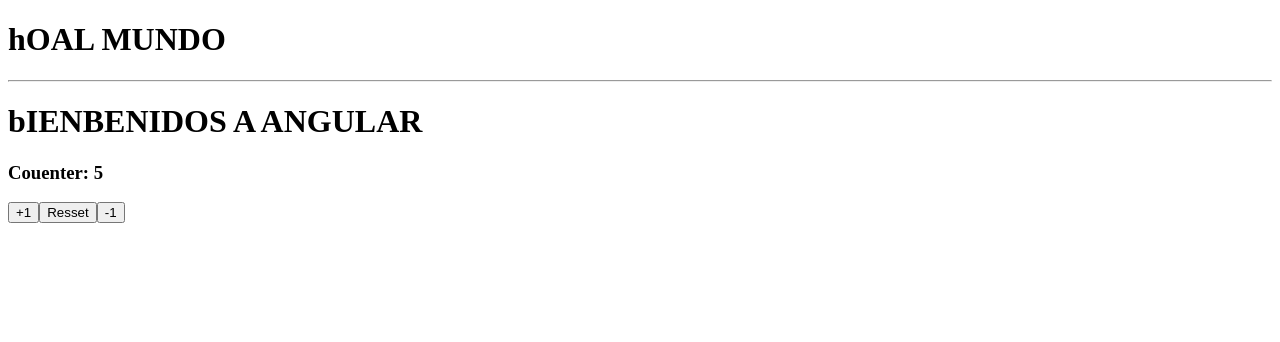
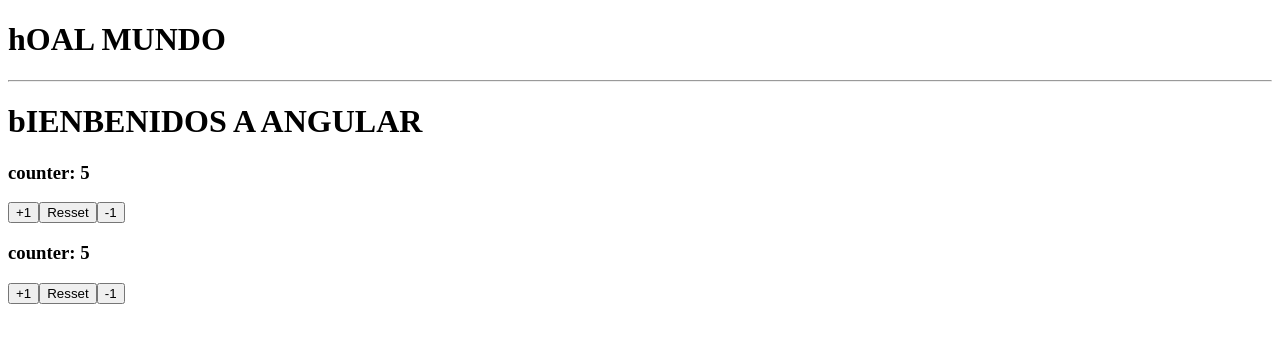
Before and after one commit to AngelChacon2020/Angular1.1, an Angular app: page / in a window 1280 px wide. Shown: the top 342 px of the page. Built offline with nearby package versions, Linux system fonts and the light colour scheme.

Commit message:
nuevos ejercicios Counter

```diff
--- a/src/app/app.component.html
+++ b/src/app/app.component.html
@@ -2,8 +2,11 @@
 <hr>
 <h1>bIENBENIDOS A ANGULAR</h1>
 
-<h3>Couenter: {{ couter}}</h3>
+<h3>counter: {{ counter}}</h3>
 <button (click)="increBy(+1)">+1</button>
 
-<button (click)="reset()">Resset</button>
+<button (click)="restCounter()">Resset</button>
 <button (click)="increBy(-1)">-1</button>
+
+<br>
+<app-counter>Hola si señor</app-counter>
--- a/src/app/app.component.ts
+++ b/src/app/app.component.ts
@@ -8,14 +8,13 @@
 export class AppComponent {
    public title: String  = 'hOAL MUNDO';
 
-   public couter: number = 5;
+   public counter: number = 5;
 
   increBy( value: number):void {
-    this.couter +=value;
-  };
- reset(){
-this.couter =10;
+    this.counter += value;
+  }
+restCounter(){
+  this.counter = 10;
+}
 
  }
-
-}
--- a/src/app/app.module.ts
+++ b/src/app/app.module.ts
@@ -3,10 +3,12 @@
 
 import { AppRoutingModule } from './app-routing.module';
 import { AppComponent } from './app.component';
+import { CountComponent } from './counter/counter.component';
 
 @NgModule({
   declarations: [
-    AppComponent
+    AppComponent,
+    CountComponent
   ],
   imports: [
     BrowserModule,
--- /dev/null
+++ b/src/app/counter/counter.component.ts
@@ -0,0 +1,24 @@
+import { Component, OnInit } from '@angular/core';
+
+@Component({
+  selector: 'app-counter',
+  template: `
+  <h3>counter: {{ counter}}</h3>
+<button (click)="increBy(+1)">+1</button>
+
+<button (click)="restCounter()">Resset</button>
+<button (click)="increBy(-1)">-1</button>
+  `
+})
+
+export class CountComponent {
+
+  public counter: number = 5;
+
+  increBy( value: number):void {
+    this.counter += value;
+  }
+restCounter(){
+  this.counter = 10;
+}
+}
```
